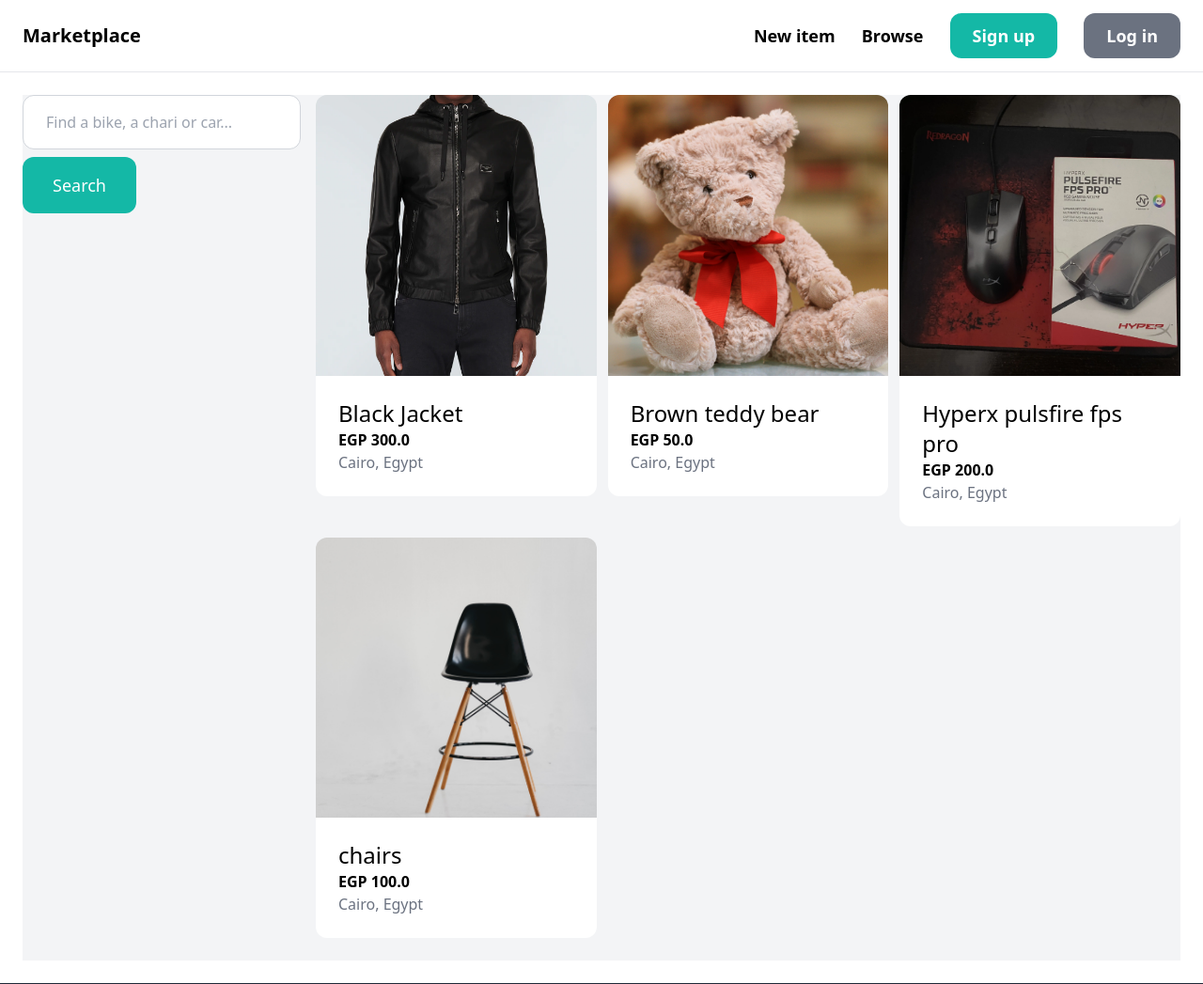
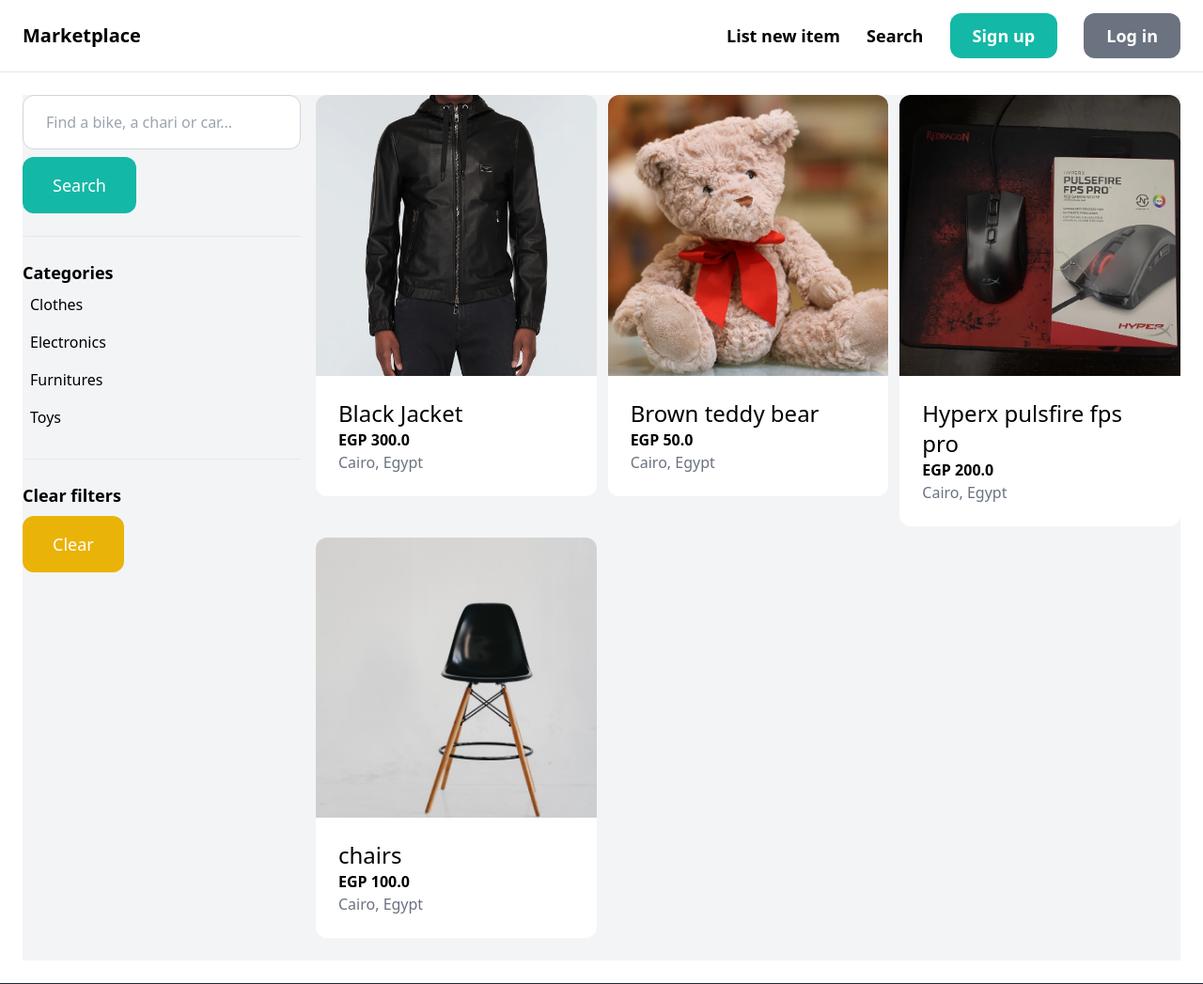
Before and after one commit to Abdelrahman-Yasser-Zakaria/Online-Marketplace, a Django app: page /items/search/ in a window 1280 px wide. Shown: the top 1047 px of the page at 94% size. Run offline with Django 5.2, Linux system fonts and the light colour scheme; data comes from the database, SQL or seed files in the repository; both versions use the stored data as it was after the commit; some libraries are stand-ins or nearby versions.

Commit message:
complete search functionality

```diff
--- a/core/templates/core/base.html
+++ b/core/templates/core/base.html
@@ -17,9 +17,9 @@
         <a
           href="{% url 'item:new' %}"
           class="text-lg font-semibold hover:text-gray-500"
-          >New item</a
+          >List new item</a
         >
-        <a href="{% url 'item:search' %}" class="text-lg font-semibold hover:text-gray-500">Browse</a>
+        <a href="{% url 'item:search' %}" class="text-lg font-semibold hover:text-gray-500">Search</a>
 
         {% if request.user.is_authenticated %}
         <a
--- a/item/templates/item/search.html
+++ b/item/templates/item/search.html
@@ -9,6 +9,25 @@
             <input type="text" name="query" class="w-full py-4 px-6 border border-gray-300 rounded-xl" value="{{query}}" placeholder="Find a bike, a chari or car...">
             <button class="mt-2 py-4 px-8 bg-teal-500 text-white text-lg rounded-xl">Search</button>
         </form>
+
+        <hr class="my-6">
+
+        <p class="font-semibold text-lg">Categories</p>
+        <ul>
+            {% for category in categories %}
+                <li class="py-2 px-2 rounded-xl {% if category.id == category_id %} font-semibold bg-gray-200 {% endif %}">
+                    <a href="{% url 'item:search' %}?query={{query}}&category_id={{category.id}}">{{category.name}}</a>
+                </li>
+            {% endfor %}
+        </ul>
+
+        <hr class="my-6">
+
+        <p class="font-semibold text-lg">Clear filters</p>
+        <ul>
+            <li><a href="{% url 'item:search' %}" class="mt-2 py-4 px-8 inline-block bg-yellow-500 text-white text-lg rounded-xl ">Clear</a></li>
+        </ul>
+
     </div>
 
     <div class="col-span-3">
--- a/item/views.py
+++ b/item/views.py
@@ -1,17 +1,32 @@
 from django.shortcuts import render, get_object_or_404, redirect
-from .models import Item, ItemImage
+from .models import Item, ItemImage, Category
 from django.contrib.auth.decorators import login_required
 from .forms import NewItemForm, EditItemForm
+from django.db.models import Q
 
 
 def search(request):
     query = request.GET.get("query", "")
+    category_id = request.GET.get("category_id", 0)
     items = Item.objects.filter(is_sold=False)
+    categories = Category.objects.all()
 
     if query:
-        items=items.filter(name__icontains=query)
+        items = items.filter(Q(name__icontains=query) | Q(description__icontains=query))
 
-    return render(request, "item/search.html", context={"items": items, "query": query})
+    if category_id:
+        items = items.filter(category=category_id)
+
+    return render(
+        request,
+        "item/search.html",
+        context={
+            "items": items,
+            "query": query,
+            "categories": categories,
+            "category_id": int(category_id),
+        },
+    )
 
 
 def detail(request, pk):
```
Also changed, not shown: db.sqlite3.
